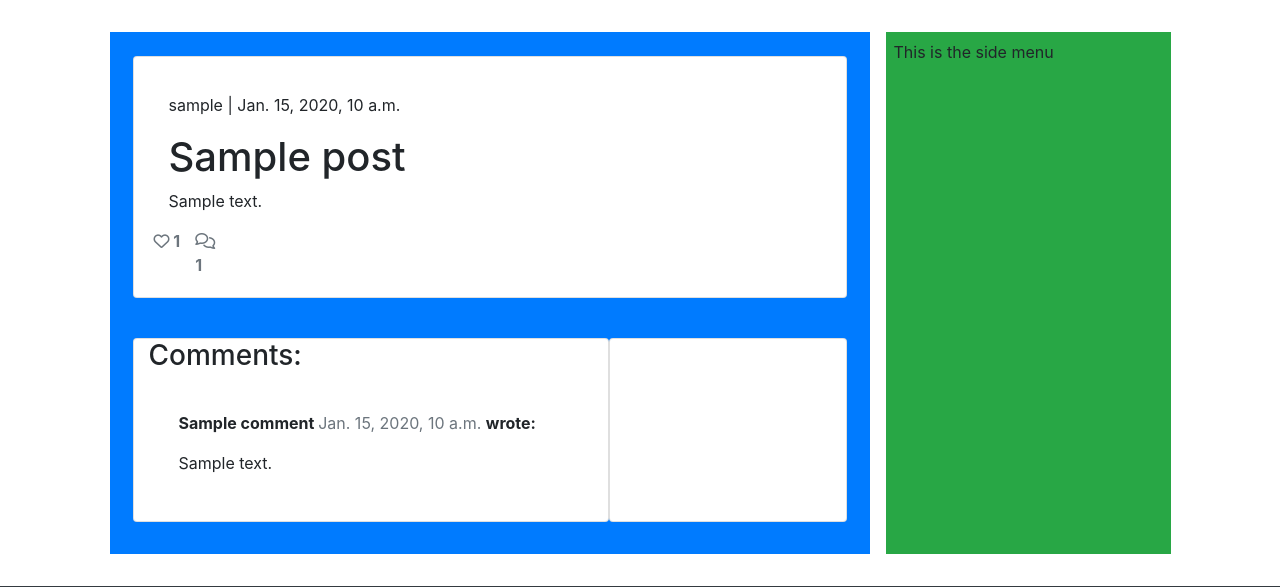
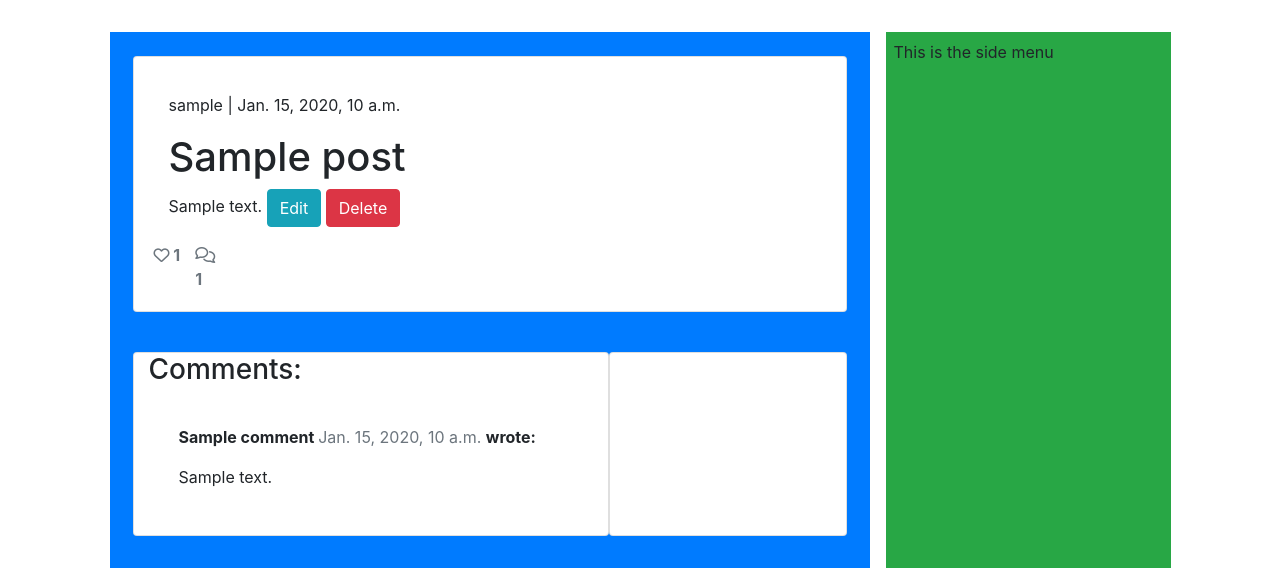
Before and after one commit to Code-Institute-Submissions/rovan89-cherished-republic_JanResub, a Django app: a page that uses templates/post_detail.html in a window 1280 px wide. Shown: the part 56-643 px from the top of the page. Run offline with Django 3.2, Linux system fonts and the light colour scheme; tables that the repository leaves empty hold one stand-in row (values such as "Sample post"); some libraries are stand-ins or nearby versions.

Commit message:
Add edit and delete buttons for post functionality

```diff
--- a/templates/post_detail.html
+++ b/templates/post_detail.html
@@ -15,6 +15,8 @@
                         <p class="post-subtitle">{{ post.author }} | {{ post.created_on }}</p>
                         <h1 class="post-title">{{ post.title }}</h1>
                         {{ post.content | safe }}
+                        <a type="button" class="btn btn-info" href="/update_post/{{ post.id }}">Edit</a>
+                        <a type="button" class="btn btn-danger" href="/delete_post/{{ post.id }}">Delete</a>
                     </p>
                     <div class="row">
                         <strong>
```
